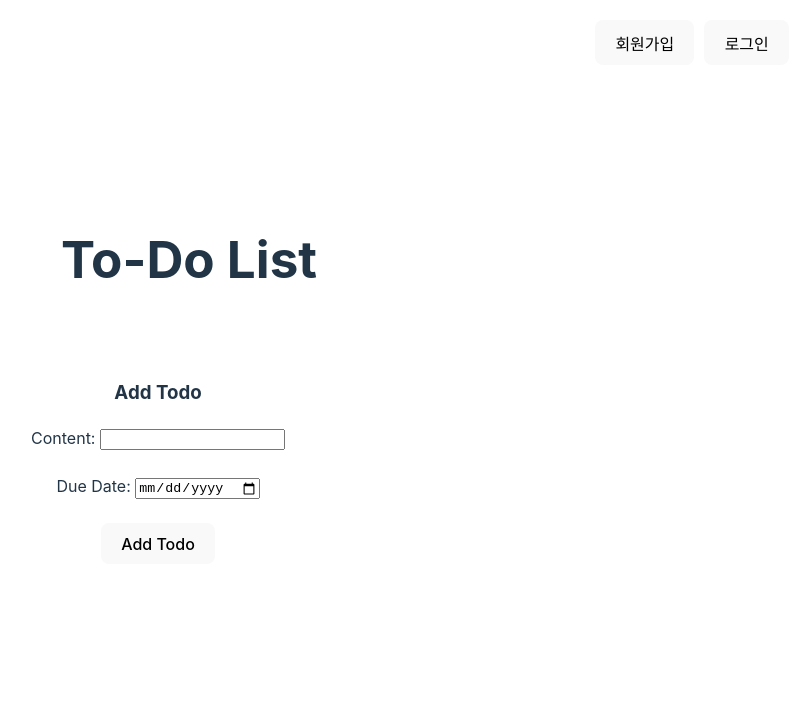
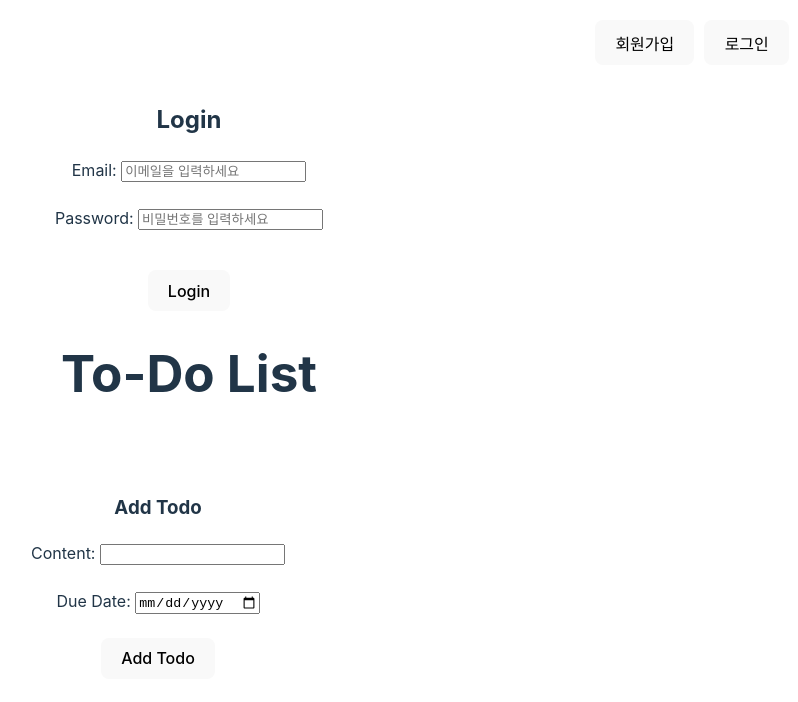
Before and after one commit to JisooPyo/SeSAC-Semi-Project-Front, a React (Vite) app: page /login in a window 1280 px wide. Shown: the top 702 px of the page, without its empty margins (451-1249 px from the left). Built offline with nearby package versions, Linux system fonts and the light colour scheme; no server answers.

Commit message:
로그인 페이지 만들기

```diff
--- a/src/App.jsx
+++ b/src/App.jsx
@@ -11,20 +11,26 @@ function App() {
     navigate("/signup");
   };
 
+  const goToLogin = () => {
+    navigate("/login");
+  };
+
   return (
     <>
       <AppRouter />
+
       <div className="homeButton">
         <button style={{ marginRight: "10px" }} onClick={goToSignup}>
           회원가입
         </button>
 
-        <button>로그인</button>
+        <button onClick={goToLogin}>로그인</button>
       </div>
+
+      <h1>To-Do List</h1>
 
       {/* 토큰이 있으면 보여주기, 없으면 보여주지 않기 */}
       <div>
-        <h1>To-Do List</h1>
         <div className="container">
           <div className="item">
             <TodoInput />
--- a/src/components/AppRouter.jsx
+++ b/src/components/AppRouter.jsx
@@ -1,11 +1,13 @@
 import { Routes, Route } from "react-router-dom";
 import Signup from "./Signup";
+import Login from "./Login";
 
 function AppRouter() {
   return (
     <>
       <Routes>
         <Route path="/signup" element={<Signup />} />
+        <Route path="/login" element={<Login />} />
       </Routes>
     </>
   );
--- a/src/components/Login.jsx
+++ b/src/components/Login.jsx
@@ -1,9 +1,86 @@
+import React, { useState } from "react";
+import { useNavigate } from "react-router-dom";
+
 function Login() {
+  const [email, setEmail] = useState("");
+  const [password, setPassword] = useState("");
+  const [message, setMessage] = useState("");
+
+  const navigate = useNavigate();
+
+  const loginRequest = async (event) => {
+    event.preventDefault();
+
+    try {
+      const response = await fetch("http://localhost:8080/api/login", {
+        method: "POST",
+        headers: {
+          "Content-Type": "application/json",
+        },
+        body: JSON.stringify({ email, password }),
+      });
+
+      // 응답을 JSON으로 변환합니다.
+      const result = await response.json();
+
+      // 요청이 성공한 경우
+      if (response.ok) {
+        setMessage("");
+        alert(result.message);
+      } else {
+        setMessage(result.message);
+      }
+
+      const token = response.headers.get("Authorization"); // Assuming the token is in the 'Authorization' header
+
+      if (token) {
+        // Save token to local storage
+        localStorage.setItem("token", token);
+        alert("토큰 저장 완료!");
+        navigate("/");
+      } else {
+        console.error("Token not found in response");
+      }
+    } catch (error) {
+      setMessage(error.message);
+    }
+  };
+
   return (
-    <>
-
-    </>
-  )
+    <div>
+      <h2>Login</h2>
+      <form onSubmit={loginRequest}>
+        <div>
+          <label htmlFor="email">Email: </label>
+          <input
+            type="email"
+            placeholder="이메일을 입력하세요"
+            id="email"
+            value={email}
+            onChange={(e) => setEmail(e.target.value)}
+            required
+          />
+        </div>
+        <br />
+        <div>
+          <label htmlFor="password">Password: </label>
+          <input
+            type="password"
+            id="password"
+            placeholder="비밀번호를 입력하세요"
+            value={password}
+            onChange={(e) => setPassword(e.target.value)}
+            required
+          />
+        </div>
+        <div>
+          <p style={{ color: "yellow" }}>{message}</p>
+        </div>
+        <br />
+        <button type="submit">Login</button>
+      </form>
+    </div>
+  );
 }
 
 export default Login;
```
